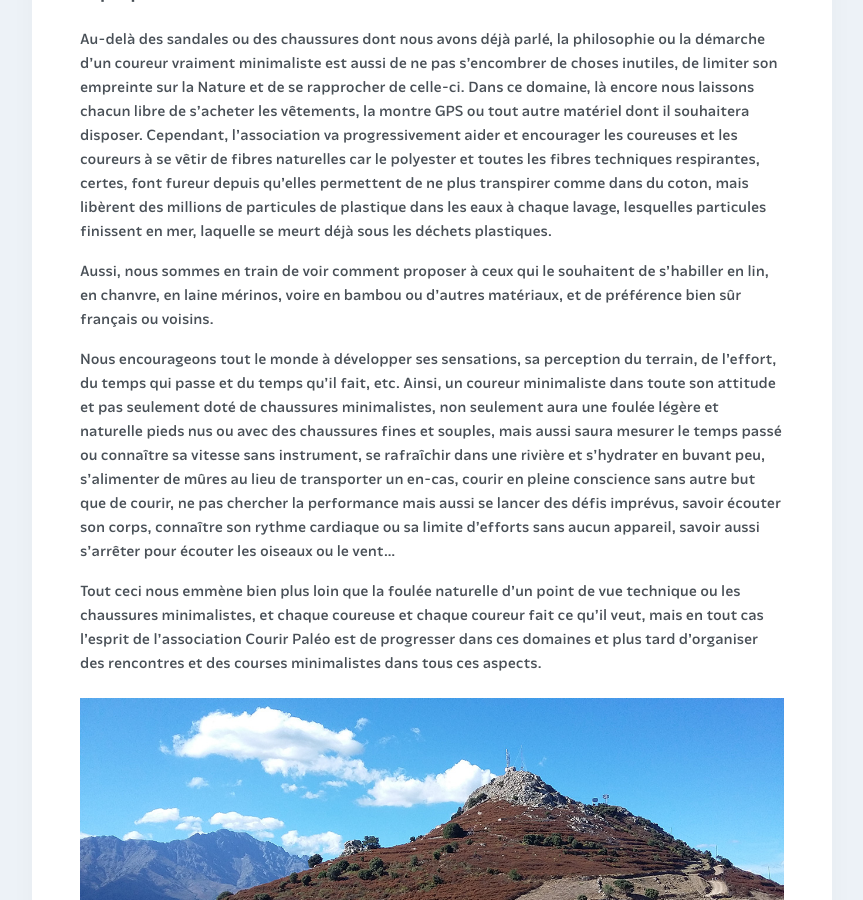
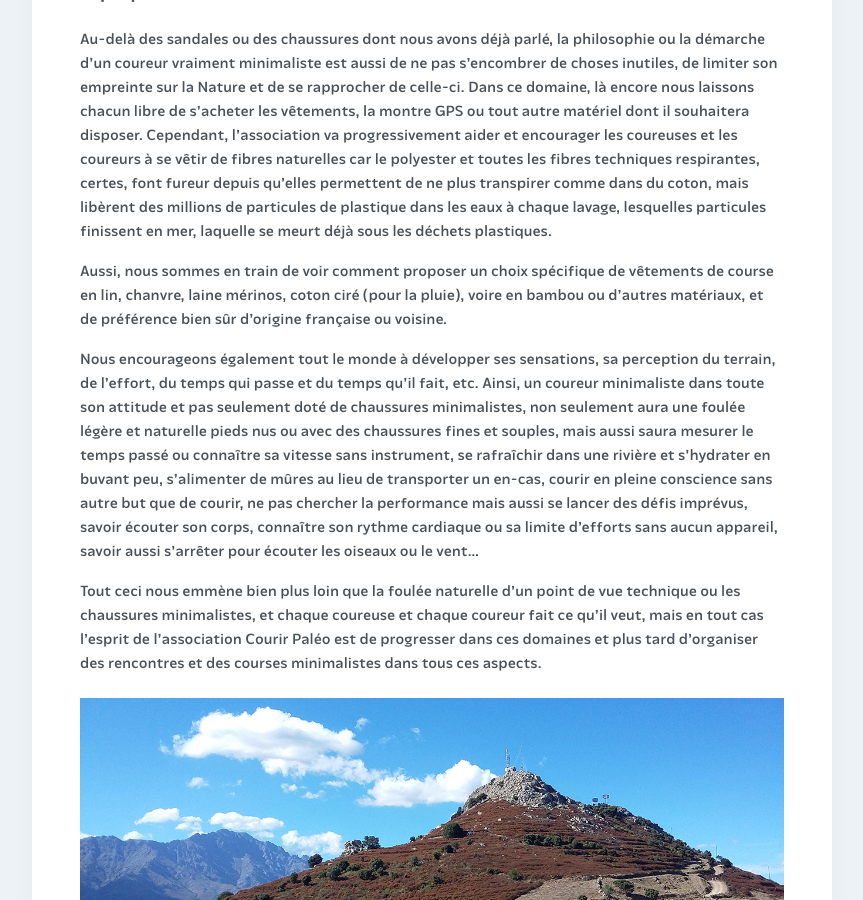
Before and after one commit to courirpaleo/courirpaleo.github.io, a Jekyll site: the page built from _pages/ressources.md, in a window 1280 px wide and 900 px high, scrolled down 7046 px. Shown: the whole window, without its empty margins (208-1071 px from the left). Built offline with Jekyll 4.4.1, drawn with Linux system fonts in a browser that asks for light colours; some web fonts are replaced.

Commit message:
Update ressources.md

```diff
--- a/_pages/ressources.md
+++ b/_pages/ressources.md
@@ -75,9 +75,9 @@ Il existe tout un tas de vidéos sur la course minimaliste ou naturelle et nous
 Au-delà des sandales ou des chaussures dont nous avons déjà parlé, la philosophie ou la démarche d'un coureur vraiment minimaliste est aussi de ne pas s'encombrer de choses inutiles, de limiter son empreinte sur la Nature et de se rapprocher de celle-ci.
 Dans ce domaine, là encore nous laissons chacun libre de s'acheter les vêtements, la montre GPS ou tout autre matériel dont il souhaitera disposer. Cependant, l'association va progressivement aider et encourager les coureuses et les coureurs à se vêtir de fibres naturelles car le polyester et toutes les fibres techniques respirantes, certes, font fureur depuis qu'elles permettent de ne plus transpirer comme dans du coton, mais libèrent des millions de particules de plastique dans les eaux à chaque lavage, lesquelles particules finissent en mer, laquelle se meurt déjà sous les déchets plastiques.
 
-Aussi, nous sommes en train de voir comment proposer à ceux qui le souhaitent de s'habiller en lin, en chanvre, en laine mérinos, voire en bambou ou d'autres matériaux, et de préférence bien sûr français ou voisins.
+Aussi, nous sommes en train de voir comment proposer un choix spécifique de vêtements de course en lin, chanvre, laine mérinos, coton ciré (pour la pluie), voire en bambou ou d'autres matériaux, et de préférence bien sûr d'origine française ou voisine.
 
-Nous encourageons tout le monde à développer ses sensations, sa perception du terrain, de l'effort, du temps qui passe et du temps qu'il fait, etc. Ainsi, un coureur minimaliste dans toute son attitude et pas seulement doté de chaussures minimalistes, non seulement aura une foulée légère et naturelle pieds nus ou avec des chaussures fines et souples, mais aussi saura mesurer le temps passé ou connaître sa vitesse sans instrument, se rafraîchir dans une rivière et s'hydrater en buvant peu, s'alimenter de mûres au lieu de transporter un en-cas, courir en pleine conscience sans autre but que de courir, ne pas chercher la performance mais aussi se lancer des défis imprévus, savoir écouter son corps, connaître son rythme cardiaque ou sa limite d'efforts sans aucun appareil, savoir aussi s'arrêter pour écouter les oiseaux ou le vent...
+Nous encourageons également tout le monde à développer ses sensations, sa perception du terrain, de l'effort, du temps qui passe et du temps qu'il fait, etc. Ainsi, un coureur minimaliste dans toute son attitude et pas seulement doté de chaussures minimalistes, non seulement aura une foulée légère et naturelle pieds nus ou avec des chaussures fines et souples, mais aussi saura mesurer le temps passé ou connaître sa vitesse sans instrument, se rafraîchir dans une rivière et s'hydrater en buvant peu, s'alimenter de mûres au lieu de transporter un en-cas, courir en pleine conscience sans autre but que de courir, ne pas chercher la performance mais aussi se lancer des défis imprévus, savoir écouter son corps, connaître son rythme cardiaque ou sa limite d'efforts sans aucun appareil, savoir aussi s'arrêter pour écouter les oiseaux ou le vent...
 
 Tout ceci nous emmène bien plus loin que la foulée naturelle d'un point de vue technique ou les chaussures minimalistes, et chaque coureuse et chaque coureur fait ce qu'il veut, mais en tout cas l'esprit de l'association Courir&nbsp;Paléo est de progresser dans ces domaines et plus tard d'organiser des rencontres et des courses minimalistes dans tous ces aspects.
 
```
